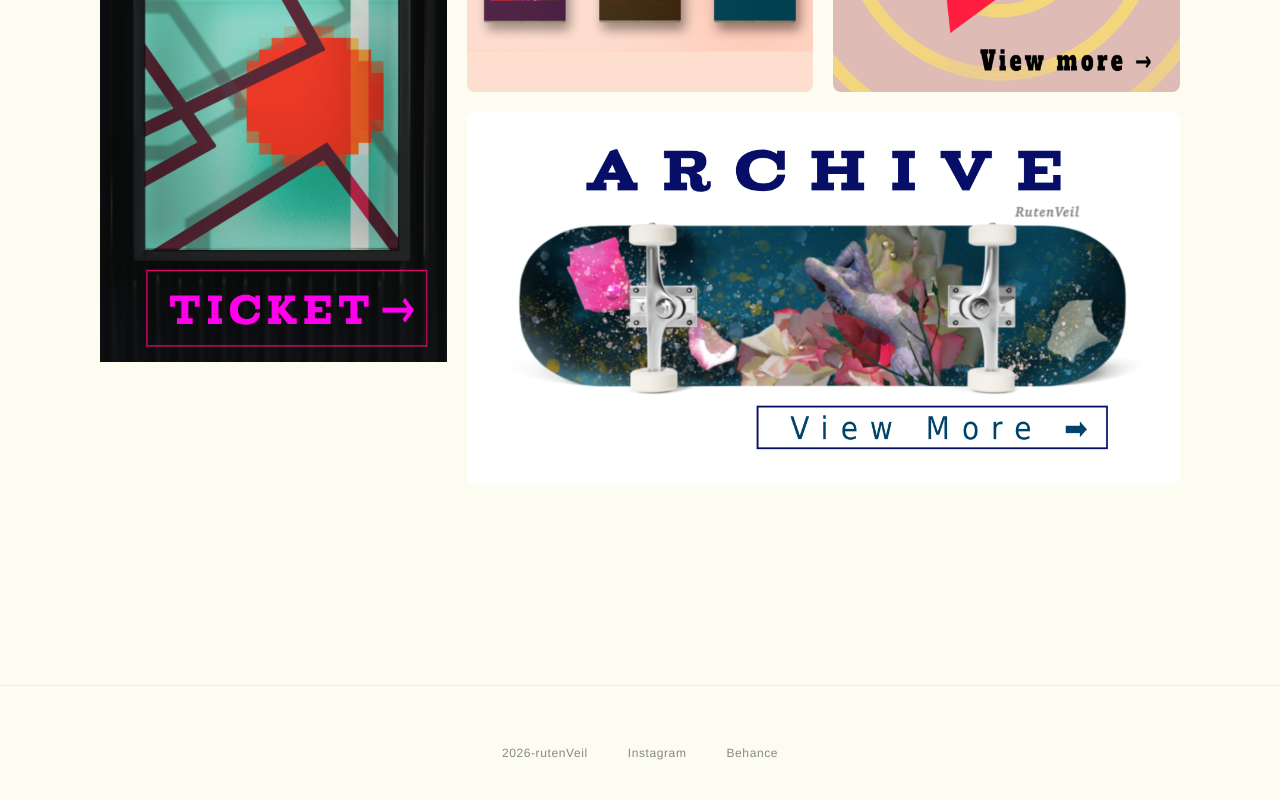
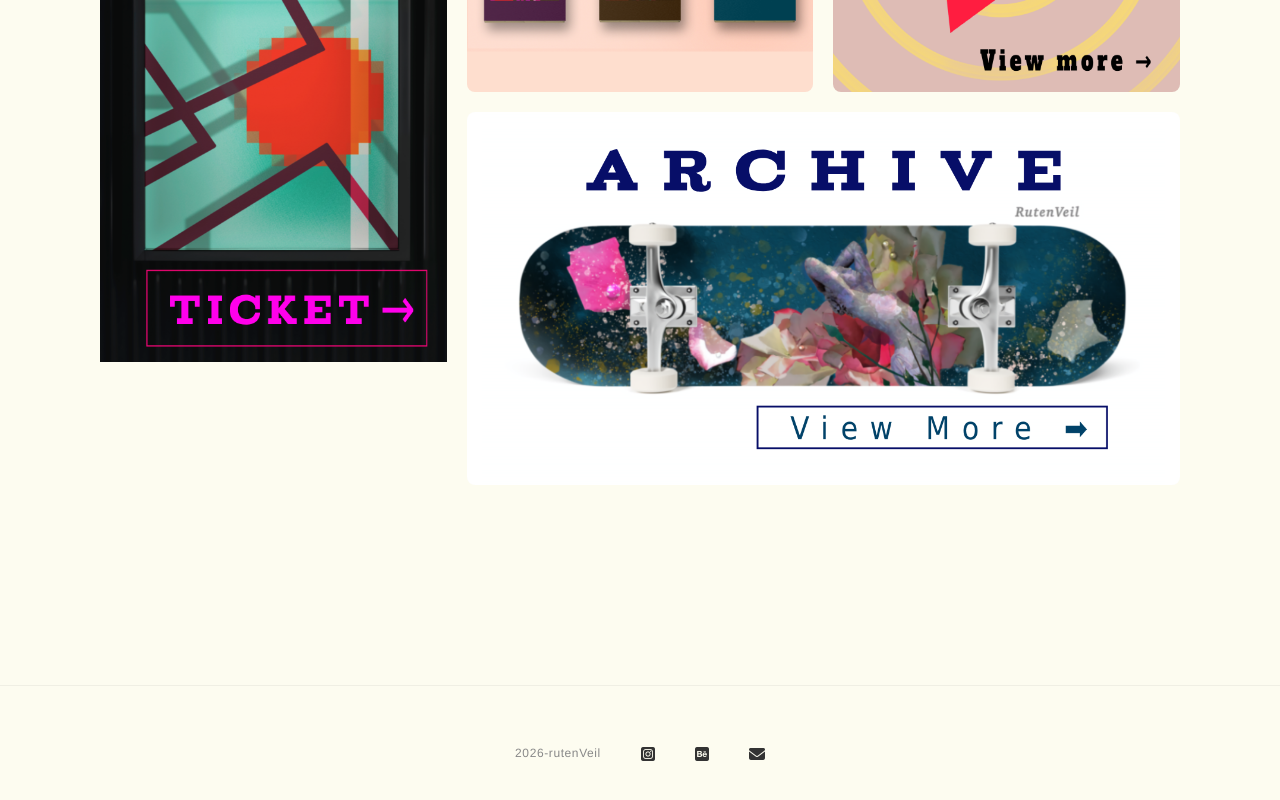
Before and after one commit to Mariko000/My-works, a Vue app: page / in a window 1280 px wide. Shown: the part 1008-1808 px from the top of the page. Built offline with nearby package versions, Linux system fonts and the light colour scheme.

Commit message:
add link icon

```diff
--- a/index.html
+++ b/index.html
@@ -2,6 +2,7 @@
 <html lang="en">
   <head>
     <meta charset="UTF-8" />
+    <link rel="stylesheet" href="https://cdnjs.cloudflare.com/ajax/libs/font-awesome/6.5.0/css/all.min.css">
     <!-- <link rel="icon" type="image/svg+xml" href="/vite.svg" /> -->
     <meta name="viewport" content="width=device-width, initial-scale=1.0" />
     <link rel="icon" type="image/png" href="/favicon-96x96.png" sizes="96x96" />
--- a/src/components/Footer.vue
+++ b/src/components/Footer.vue
@@ -5,8 +5,18 @@
 <template>
     <footer class="site-footer">
       <p>2026-rutenVeil</p>
-      <p><a href="#" target="_blank">Instagram</a></p>
-      <p><a href="https://www.behance.net/" target="_blank">Behance</a></p>
+      <a href="https://www.instagram.com/rutenveil/" target="_blank" rel="noopener">
+        <i class="fa-brands fa-square-instagram"></i>
+      </a>
+
+      <a href="https://www.behance.net/rutenveil" target="_blank" rel="noopener">
+        <i class="fa-brands fa-square-behance"></i>
+      </a>
+
+      <a href="mailto:rutenveil@gmail.com" rel="noopener">
+      <i class="fa-solid fa-envelope"></i>
+      </a>
+
     </footer>
 </template>
 
```
